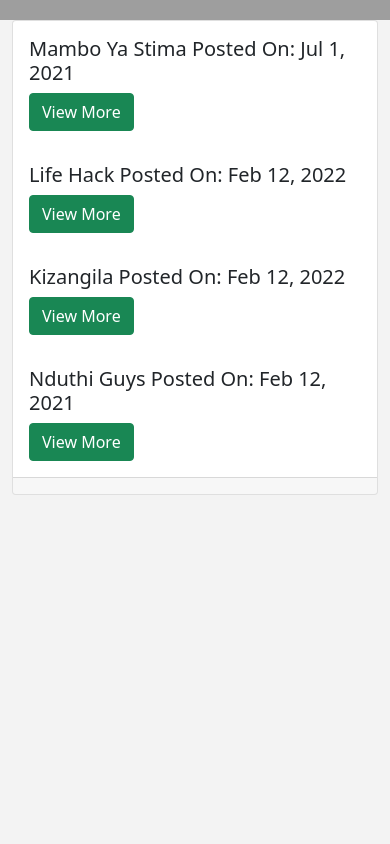
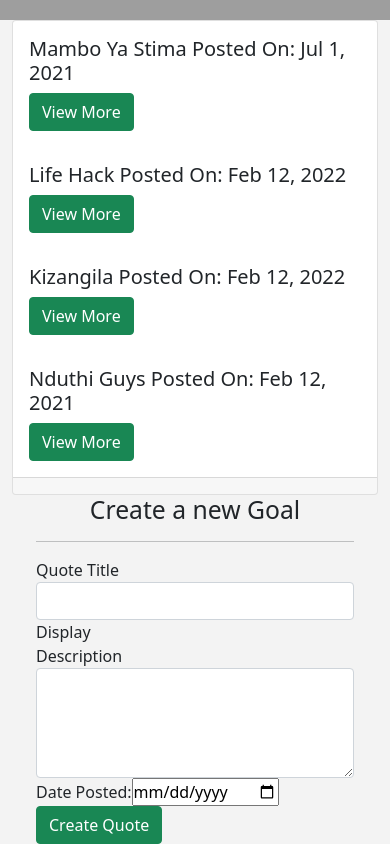
Before and after one commit to enockabere/Create-Quotes, an Angular app: page / in a window 390 px wide. Shown: the part 544-1388 px from the top of the page. Before the commit the page ends 1039 px from the top, so only its background shows below. Built offline with nearby package versions, Linux system fonts and the light colour scheme; grey boxes are pictures that could not be loaded.

Commit message:
add form to add quote to app

```diff
--- /dev/null
+++ b/src/app/create-quote/create-quote.component.html
@@ -0,0 +1,33 @@
+<div class="container-fluid">
+    <h2 class="text-center">Create a new Goal</h2>
+    <hr>
+    <form (ngSubmit)='submitQuote()' #quoteForm='ngForm'>
+        <div class="form-group">
+
+            <label for="name">Quote Title</label>
+            <input type="text" required class="form-control" id="title" [(ngModel)]="newQuote.quoteTitle" name="title" #title='ngModel' required>
+            <div [hidden]="title.valid || title.pristine" class="alert alert-danger">
+                <p>Quote Title is required</p>
+              </div>
+  <!-- Testing to see if we get any data -->
+            Display {{newQuote.quoteTitle}}
+        </div>
+        <div class="form-group">
+
+            <label for="description">Description</label>
+            <textarea class="form-control" id="description" rows="4" [(ngModel)]="newQuote.qDescription" name="description" #description='ngModel' required></textarea>
+            <div [hidden]="description.valid || description.pristine" class="alert alert-danger">
+                <p>Quote Description is required</p>
+              </div>
+        </div>
+        <div class="form-group">
+
+            <label for="posts">Date Posted:</label>
+            <input type='date' id="posts"  [(ngModel)]="newQuote.publishDate" name="postDate" #postDate="ngModel" required>
+            <div [hidden]="postDate.valid || postDate.pristine" class="alert alert-danger">
+                <p>Date is required</p>
+              </div>
+        </div>
+        <button type="submit" class="btn btn-success">Create Quote</button>
+    </form>
+  </div>
--- /dev/null
+++ b/src/app/create-quote/create-quote.component.ts
@@ -0,0 +1,22 @@
+import { Component, OnInit, Output, EventEmitter } from '@angular/core';
+import { MyQuotes } from '../my-quotes';
+
+@Component({
+  selector: 'app-create-quote',
+  templateUrl: './create-quote.component.html',
+  styleUrls: ['./create-quote.component.css']
+})
+export class CreateQuoteComponent implements OnInit {
+
+  newQuote = new MyQuotes (0, "", "", new Date());
+ @Output() addQuote = new EventEmitter <MyQuotes>();
+  submitQuote(){
+    this.addQuote.emit(this.newQuote);
+  }
+
+  constructor() { }
+
+  ngOnInit(): void {
+  }
+
+}
--- a/src/app/quotes/quotes.component.html
+++ b/src/app/quotes/quotes.component.html
@@ -1,7 +1,7 @@
 <section id="quote">
     <div class="container">
         <div class="row">
-            <div class="col-md-12">
+            <div class="col-md-6">
                 <div class="card">
                     <div class="card-body" *ngFor='let num of memes; let i=index'>
                         <h5 class="card-title" appHover>{{ num.quoteTitle }} Posted On: {{num.publishDate|date}}</h5>
@@ -9,9 +9,11 @@
                         <app-about-quote *ngIf='num.showQuoteDescription' [addQuote]='num' (qDelete)='removeQuote($event,i)'></app-about-quote>
                     </div>
                     <div class="card-footer">
-
                     </div>
                 </div>
+            </div>
+            <div class="col-md-6">
+                <app-create-quote (addQuote)="addNewQuote($event)"></app-create-quote>
             </div>
         </div>
     </div>
--- a/src/app/quotes/quotes.component.ts
+++ b/src/app/quotes/quotes.component.ts
@@ -25,6 +25,12 @@ export class QuotesComponent implements OnInit {
       }
     }
   }
+  addNewQuote(sasa:any){
+    let quotelenght = this.memes.length;
+    sasa.id = quotelenght+1;
+    sasa.postDate = new Date (sasa.postDate)
+    this.memes.push(sasa)
+  }
   constructor() { }
 
   ngOnInit(): void {
```
Also changed, not shown: src/app/app.module.ts (+6 -2 lines), src/app/create-quote/create-quote.component.css (added).
